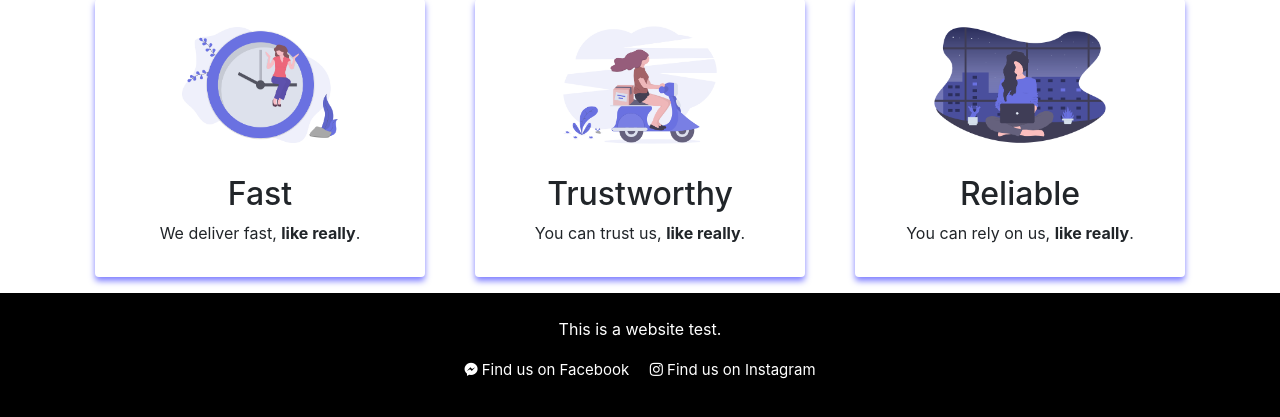
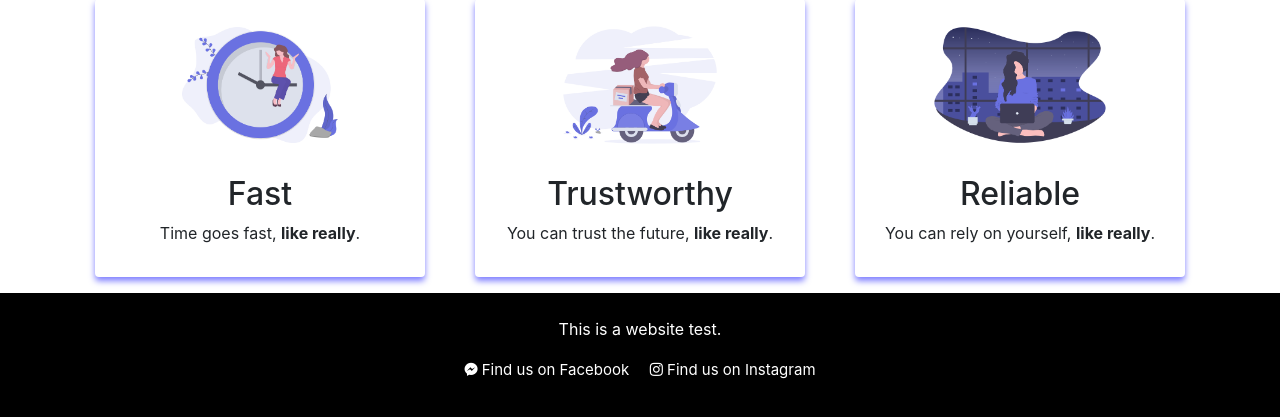
Before and after one commit to Heysow/MyProject, a plain HTML site: page index.html in a window 1280 px wide. Shown: the part 615-1032 px from the top of the page. Drawn offline with nearby package versions, Linux system fonts and the light colour scheme.

Commit message:
Update index.html

```diff
--- a/index.html
+++ b/index.html
@@ -25,7 +25,7 @@
       <div class="card-white">
         <img src="images/fast.png" alt="this is fast image" height="140">
         <h2>Fast</h2>
-        <p>We deliver fast, <strong>like really</strong>.</p>
+        <p>Time goes fast, <strong>like really</strong>.</p>
       </div>
      </div>
 
@@ -33,7 +33,7 @@
       <div class="card-white">
         <img src="images/delivery.png" alt="this is delivery image"height="140">
         <h2>Trustworthy</h2>
-        <p>You can trust us, <strong>like really</strong>.</p>
+        <p>You can trust the future, <strong>like really</strong>.</p>
       </div>
     </div>
 
@@ -41,7 +41,7 @@
       <div class="card-white">
         <img src="images/work.png" alt="this is work image"height="140">
         <h2>Reliable</h2>
-         <p>You can rely on us, <strong>like really</strong>.</p>
+         <p>You can rely on yourself, <strong>like really</strong>.</p>
       </div>
     </div>
   </div>
```
